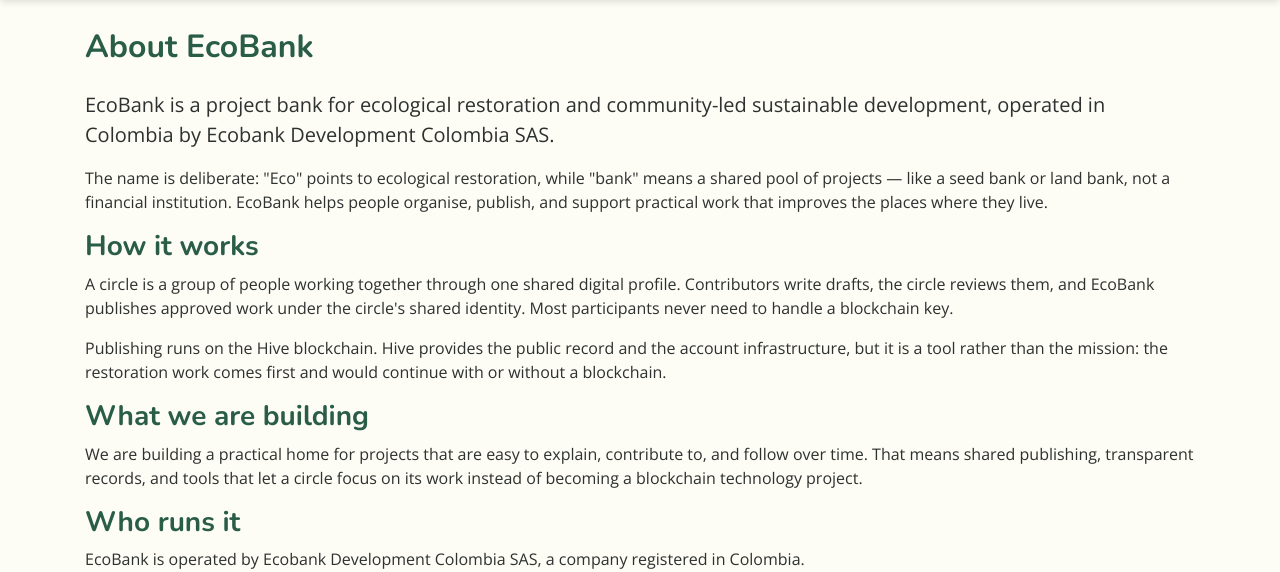
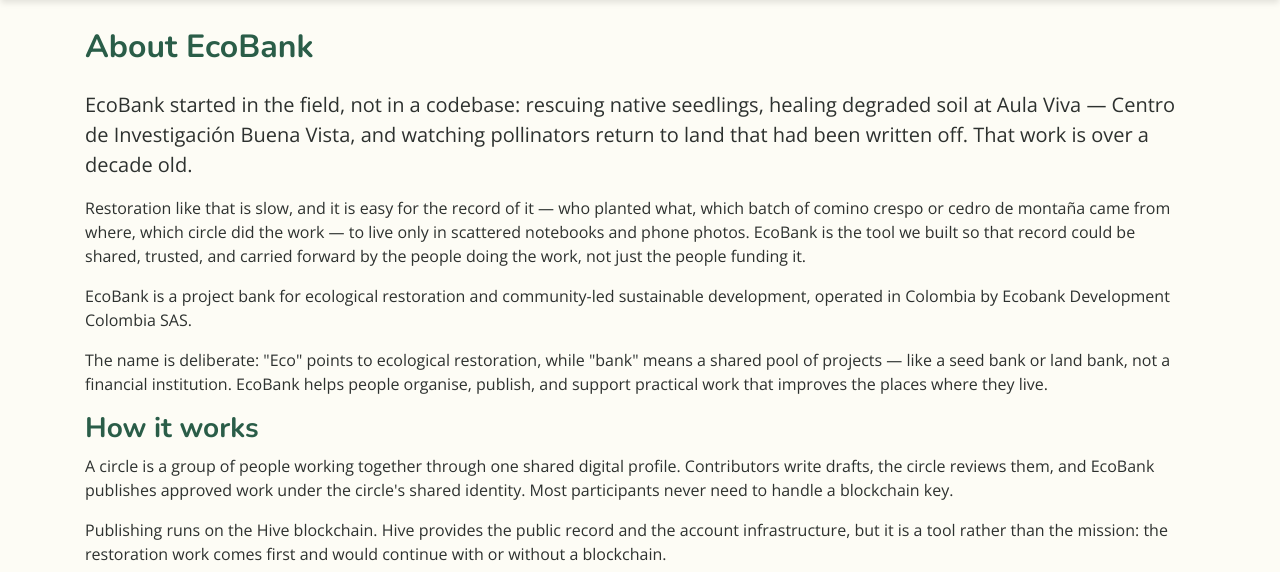
Before and after one commit to TheCrazyGM/ecobank, a Flask app: page /about in a window 1280 px wide. Shown: the part 56-628 px from the top of the page. Run offline with Flask 3, Linux system fonts and the light colour scheme; parts of the project's set-up code (start-up, migrations or seed data) failed here and were passed over; some libraries are stand-ins or nearby versions.

Commit message:
content: ground the About page in EcoBank's restoration origin
Open with the actual decade-plus history behind EcoBank — native-seedling
rescue and soil restoration at Aula Viva / Buena Vista — before getting
into circles, Hive, and the legal/operator sections. The page read as
tech-and-legal-forward with no restoration story; this puts the mission
first. Spanish catalog updated to match (hand-translated, Colombian,
informal tu).

Co-Authored-By: Claude Sonnet 5 <noreply@anthropic.com>
Claude-Session: https://claude.ai/code/session_011TsE2YFHg6AMLqB4DVDSPX

```diff
--- a/app/templates/main/about.html
+++ b/app/templates/main/about.html
@@ -4,11 +4,11 @@
 
 {% block meta %}
     <link rel="canonical" href="{{ url_for('main.about', _external=True) }}">
-    <meta name="description" content="{{ _('EcoBank is a project bank for ecological restoration and community-led sustainable development, operated in Colombia and built with Hive.') }}">
+    <meta name="description" content="{{ _('EcoBank grew out of a decade of ecological restoration work in Colombia — rescuing native seedlings and healing soil — and is now how that work gets organised, published, and trusted.') }}">
     <meta property="og:type" content="website">
     <meta property="og:url" content="{{ request.url }}">
     <meta property="og:title" content="{{ _('About EcoBank — ecological restoration and community-led development') }}">
-    <meta property="og:description" content="{{ _('Learn how EcoBank helps circles publish together, why it uses the word bank, and who operates and maintains the platform.') }}">
+    <meta property="og:description" content="{{ _('Started in the field over a decade ago. Learn how EcoBank helps circles publish restoration work together, why it uses the word bank, and who operates and maintains the platform.') }}">
     <meta property="og:image" content="{{ url_for('static', filename='img/ecobank_header.png', _external=True) }}">
     <meta name="twitter:card" content="summary_large_image">
     <meta name="twitter:title" content="{{ _('About EcoBank — ecological restoration and community-led development') }}">
@@ -18,7 +18,12 @@
 
 {% block content %}
     <h2 class="mb-4">{{ _('About EcoBank') }}</h2>
-    <p class="lead">{{ _('EcoBank is a project bank for ecological restoration and community-led sustainable development, operated in Colombia by %(entity)s.', entity=config.OPERATING_ENTITY) }}</p>
+
+    <p class="lead">{{ _('EcoBank started in the field, not in a codebase: rescuing native seedlings, healing degraded soil at Aula Viva — Centro de Investigación Buena Vista, and watching pollinators return to land that had been written off. That work is over a decade old.') }}</p>
+
+    <p>{{ _('Restoration like that is slow, and it is easy for the record of it — who planted what, which batch of comino crespo or cedro de montaña came from where, which circle did the work — to live only in scattered notebooks and phone photos. EcoBank is the tool we built so that record could be shared, trusted, and carried forward by the people doing the work, not just the people funding it.') }}</p>
+
+    <p>{{ _('EcoBank is a project bank for ecological restoration and community-led sustainable development, operated in Colombia by %(entity)s.', entity=config.OPERATING_ENTITY) }}</p>
 
     <p>{{ _('The name is deliberate: "Eco" points to ecological restoration, while "bank" means a shared pool of projects — like a seed bank or land bank, not a financial institution. EcoBank helps people organise, publish, and support practical work that improves the places where they live.') }}</p>
 
```
Also changed, not shown: translations/es/LC_MESSAGES/messages.po.
